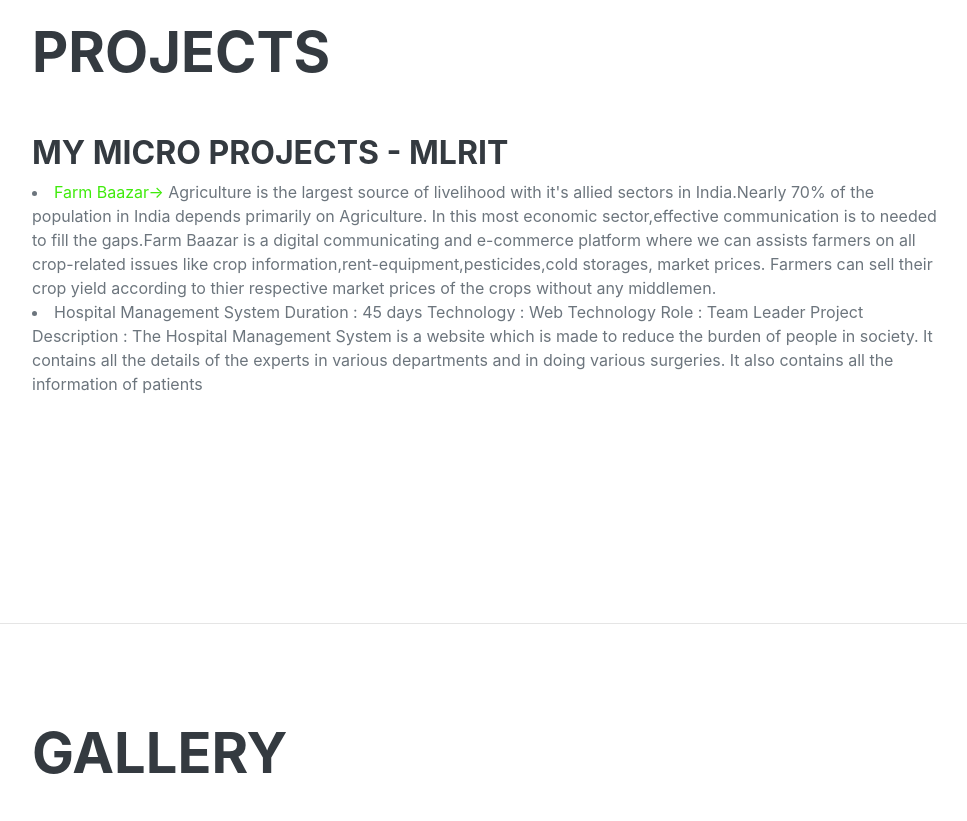
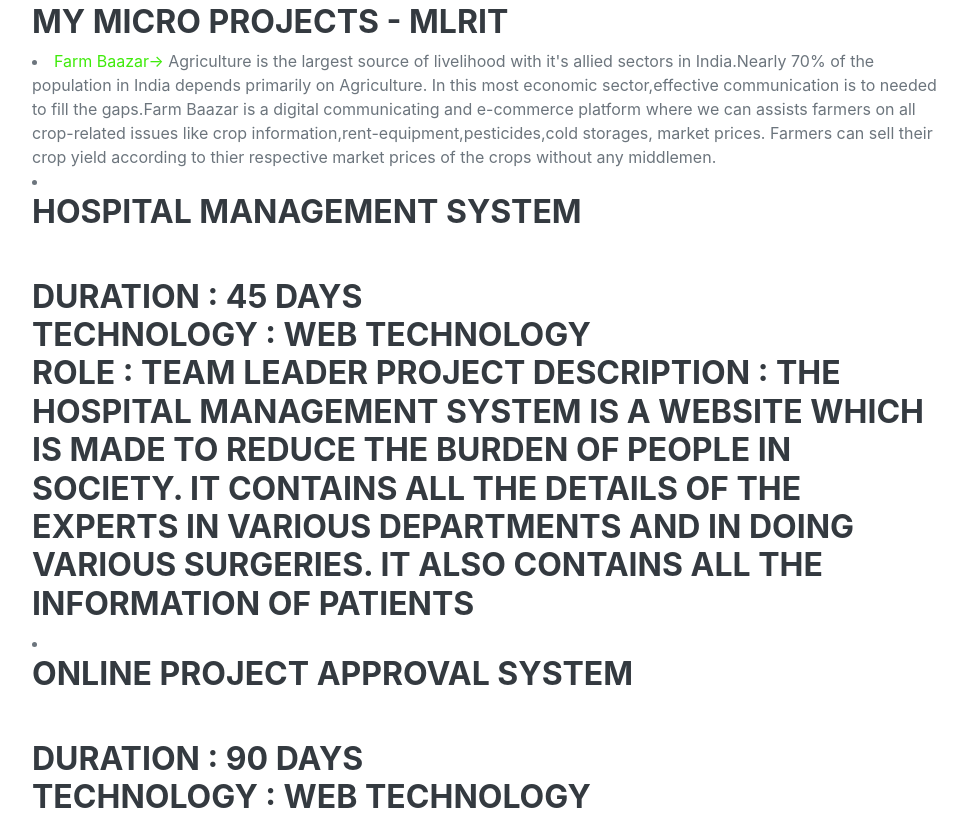
Before and after one commit to sriisrikanth/protofolio.github.io, a website: page index.html in a window 1280 px wide. Shown: the part 5125-5946 px from the top of the page, without its empty margins (288-1255 px from the left). Drawn offline with nearby package versions, Linux system fonts and the light colour scheme; a web font is replaced by a local one.

Commit message:
Update index.html

```diff
--- a/index.html
+++ b/index.html
@@ -239,12 +239,22 @@
                             Agriculture is the largest source of livelihood with it's allied sectors in India.Nearly 70% of the population in India depends primarily on Agriculture. In this most economic sector,effective communication is to needed to fill the gaps.Farm Baazar is a digital  communicating and e-commerce platform where we can assists farmers on all crop-related issues like crop information,rent-equipment,pesticides,cold storages, market prices. Farmers can sell their crop yield according to thier respective market prices of the crops without any middlemen.
                         </li>
                         <li>
-                            Hospital Management System
-                            Duration : 45 days Technology : Web Technology
+                            <h3>Hospital Management System<h3><br>
+                            Duration : 45 days <br>Technology : Web Technology<br>
                             Role : Team Leader Project Description : The Hospital Management System is a website which is made to reduce the burden of people in society. It contains all
                             the details of the experts in various departments and in doing various
                             surgeries. It also contains all the information of patients
                         </li>
+                        <li>
+                                   <h3>Online Project Approval System<h3><br>
+                                    Duration : 90 days <br>Technology : Web Technology<br>
+                                    Role : Team Leader Project Description : The main objective of the student project allocation system is to make an internet based system which will
+provide information of each student to institute with ease. This project will provide an effective and efficient way to manage data with low
+cost. The system contains various options such as login/logout, data management by grouping same type of data, online test, etc. which will
+give an interactive experience to users. It will be secure with a password so the data can be used by only those who have an id and
+password while the data will be maintained in the system for a long
+period of time.
+                                       </li>
 
                     </div>
                 </div>
```
